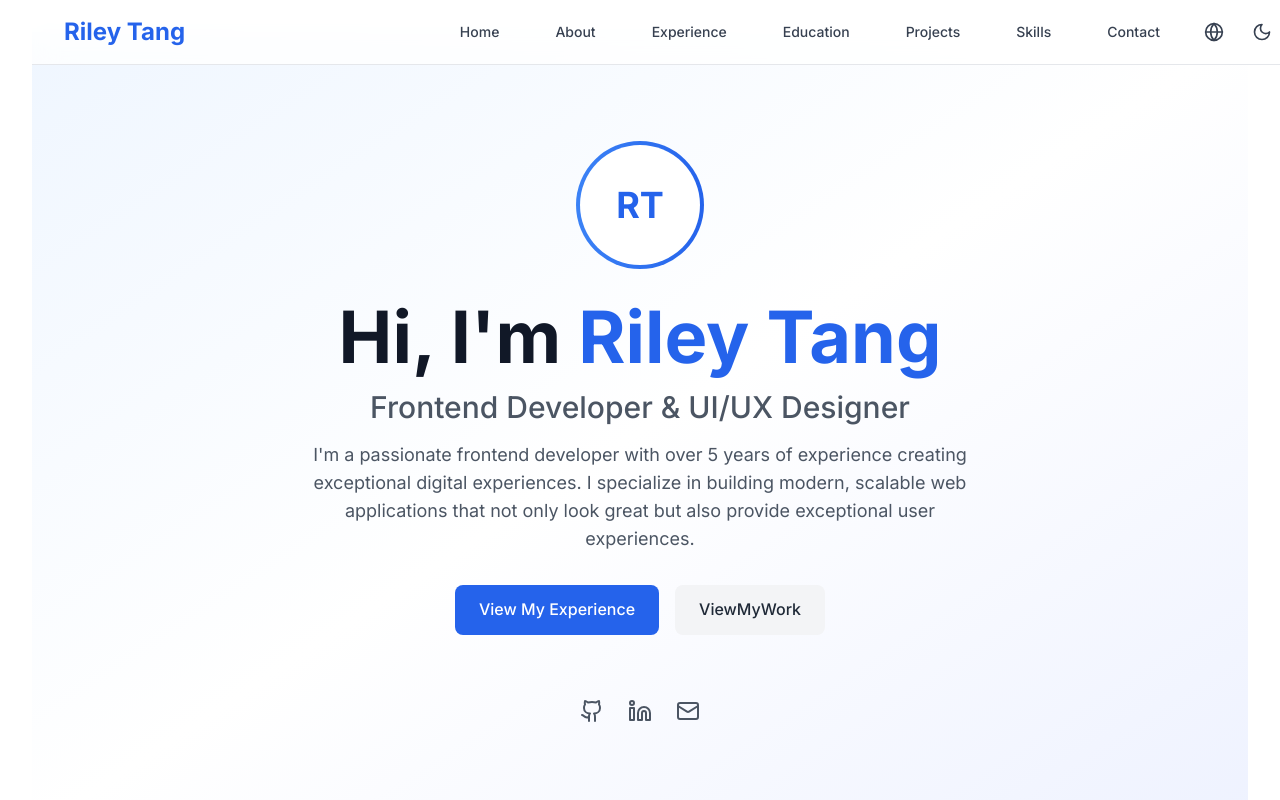
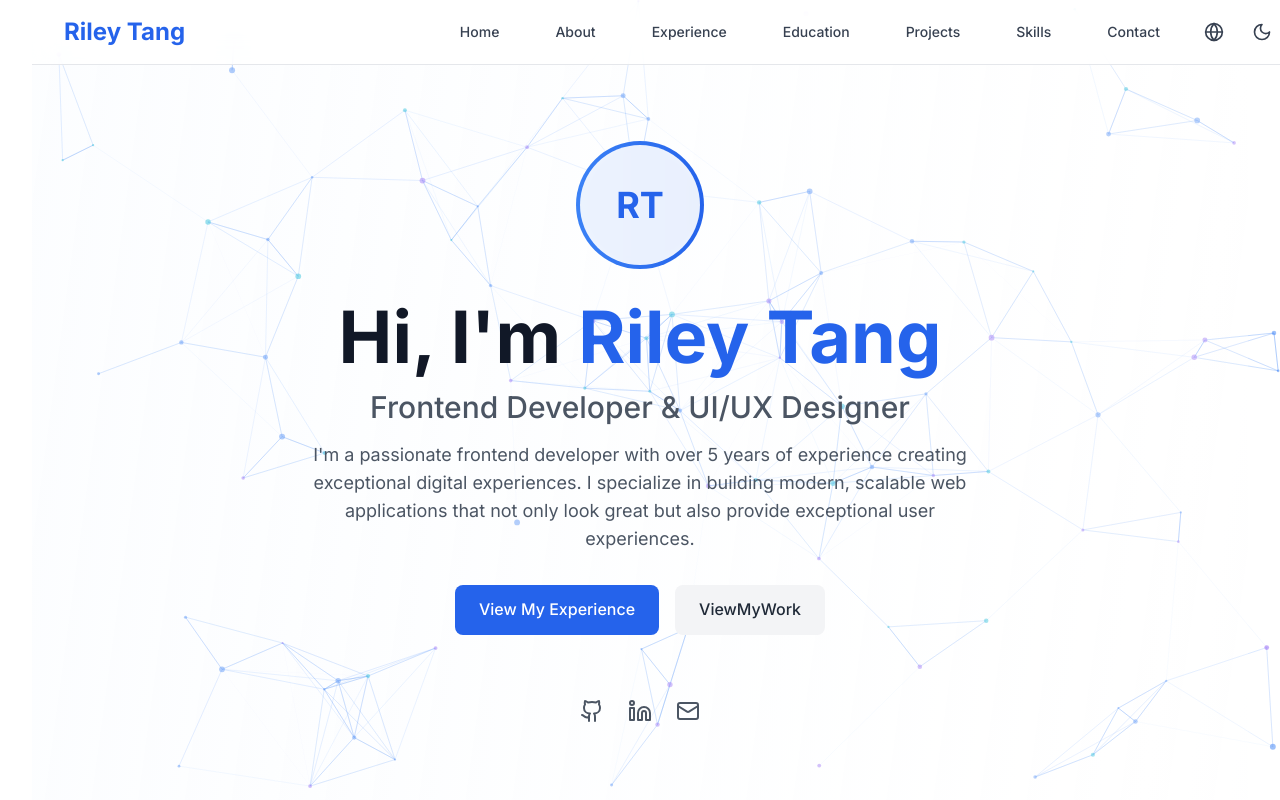
Before and after one commit to RileyTang220/myFE-portfolio, a React (Vite) app: page / in a window 1280 px wide. Shown: the top 800 px of the page. Built offline with nearby package versions, Linux system fonts and the light colour scheme.

Commit message:
Add particle

```diff
--- a/src/App.tsx
+++ b/src/App.tsx
@@ -1,5 +1,6 @@
 import { LanguageProvider } from './contexts/LanguageContext';
 import { ThemeProvider } from './contexts/ThemeContext';
+import ParticleBackground from './components/ParticleBackground';
 import Navbar from './components/Navbar';
 import Hero from './components/Hero';
 import About from './components/About';
@@ -15,6 +16,7 @@ function App() {
   return (
     <LanguageProvider>
       <ThemeProvider>
+        <ParticleBackground>
           <div className="App">
             <Navbar />
             <main>
@@ -28,6 +30,7 @@ function App() {
             </main>
             <Footer />
           </div>
+        </ParticleBackground>
       </ThemeProvider>
     </LanguageProvider>
   );
--- a/src/components/About.tsx
+++ b/src/components/About.tsx
@@ -14,7 +14,7 @@ const About = () => {
   ];
 
   return (
-    <section id="about" className="section-padding bg-white dark:bg-gray-900 transition-colors duration-200">
+    <section id="about" className="section-padding relative">
       <div className="max-w-7xl mx-auto">
         <motion.div
           initial={{ opacity: 0, y: 20 }}
@@ -73,7 +73,7 @@ const About = () => {
                 whileInView={{ opacity: 1, y: 0 }}
                 transition={{ duration: 0.6, delay: 0.1 * index }}
                 viewport={{ once: true }}
-                className="card hover:shadow-xl dark:hover:shadow-gray-900/30 transition-shadow duration-300"
+                className="card hover:shadow-xl dark:hover:shadow-gray-900/30 transition-shadow duration-300 bg-white/80 dark:bg-gray-800/80 backdrop-blur-sm"
               >
                 <div className="w-12 h-12 bg-primary-100 dark:bg-primary-900/30 rounded-lg flex items-center justify-center mx-auto mb-4">
                   <skill.icon className="w-6 h-6 text-primary-600 dark:text-primary-400" />
--- a/src/components/Hero.tsx
+++ b/src/components/Hero.tsx
@@ -7,7 +7,7 @@ const Hero = () => {
   const { t } = useLanguage();
 
   return (
-    <section id="home" className="min-h-screen flex items-center justify-center bg-gradient-to-br from-blue-50 via-white to-indigo-50 dark:from-gray-900 dark:via-gray-800 dark:to-gray-900 transition-colors duration-200">
+    <section id="home" className="min-h-screen flex items-center justify-center relative">
       <div className="max-w-7xl mx-auto px-4 sm:px-6 lg:px-8 text-center">
         <motion.div
           initial={{ opacity: 0, y: 20 }}
@@ -18,7 +18,7 @@ const Hero = () => {
           {/* Profile Image */}
           <div className="flex justify-center">
             <div className="w-32 h-32 rounded-full bg-gradient-to-r from-primary-500 to-blue-600 p-1">
-              <div className="w-full h-full rounded-full bg-white dark:bg-gray-800 flex items-center justify-center">
+              <div className="w-full h-full rounded-full bg-white/90 dark:bg-gray-800/90 backdrop-blur-sm flex items-center justify-center">
                 <span className="text-4xl font-bold text-primary-600 dark:text-primary-400">
                   {config.personal.name.split(' ').map(n => n[0]).join('')}
                 </span>
@@ -75,18 +75,6 @@ const Hero = () => {
               <Mail size={24} />
             </a>
           </div>
-
-          {/* Download CV */}
-          {/* <div className="pt-8">
-            <a
-              href="/resume.pdf"
-              download
-              className="inline-flex items-center gap-2 text-primary-600 dark:text-primary-400 hover:text-primary-700 dark:hover:text-primary-300 font-medium transition-colors duration-200"
-            >
-              <Download size={20} />
-              {t('hero.downloadResume')}
-            </a>
-          </div> */}
         </motion.div>
       </div>
     </section>
--- /dev/null
+++ b/src/components/ParticleBackground.tsx
@@ -0,0 +1,114 @@
+import { useCallback } from 'react';
+import Particles from 'react-particles';
+import { loadFull } from 'tsparticles';
+
+interface ParticleBackgroundProps {
+  children: React.ReactNode;
+}
+
+const ParticleBackground = ({ children }: ParticleBackgroundProps) => {
+  const particlesInit = useCallback(async (engine: any) => {
+    await loadFull(engine);
+  }, []);
+
+  const particlesLoaded = useCallback(async () => {
+    // 粒子加载完成后的回调
+  }, []);
+
+  return (
+    <div className="relative min-h-screen">
+      {/* 粒子背景 */}
+      <Particles
+        id="tsparticles"
+        init={particlesInit}
+        loaded={particlesLoaded}
+        options={{
+          background: {
+            color: {
+              value: 'transparent',
+            },
+          },
+          fpsLimit: 120,
+          interactivity: {
+            events: {
+              onClick: {
+                enable: true,
+                mode: 'push',
+              },
+              onHover: {
+                enable: true,
+                mode: 'repulse',
+              },
+              resize: true,
+            },
+            modes: {
+              push: {
+                quantity: 4,
+              },
+              repulse: {
+                distance: 200,
+                duration: 0.4,
+              },
+            },
+          },
+          particles: {
+            color: {
+              value: ['#3B82F6', '#8B5CF6', '#06B6D4'],
+            },
+            links: {
+              color: '#3B82F6',
+              distance: 150,
+              enable: true,
+              opacity: 0.3,
+              width: 1,
+            },
+            collisions: {
+              enable: true,
+            },
+            move: {
+              direction: 'none',
+              enable: true,
+              outModes: {
+                default: 'bounce',
+              },
+              random: false,
+              speed: 1,
+              straight: false,
+            },
+            number: {
+              density: {
+                enable: true,
+                area: 800,
+              },
+              value: 80,
+            },
+            opacity: {
+              value: 0.5,
+            },
+            shape: {
+              type: 'circle',
+            },
+            size: {
+              value: { min: 1, max: 3 },
+            },
+          },
+          detectRetina: true,
+        }}
+        className="absolute inset-0 z-0"
+        style={{
+          background: 'linear-gradient(135deg, #667eea 0%, #764ba2 100%)',
+        }}
+      />
+
+      {/* 渐变遮罩 */}
+      <div className="absolute inset-0 z-0 bg-gradient-to-br from-blue-50/20 via-white/30 to-indigo-50/20" />
+
+      {/* 内容 */}
+      <div className="relative z-10">
+        {children}
+      </div>
+    </div>
+  );
+};
+
+export default ParticleBackground;
```
Also changed, not shown: package.json (+6 -1 lines), 1 other file (tests, documents, lock files or other folders). Lines whose indentation alone changed are shown as unchanged.
